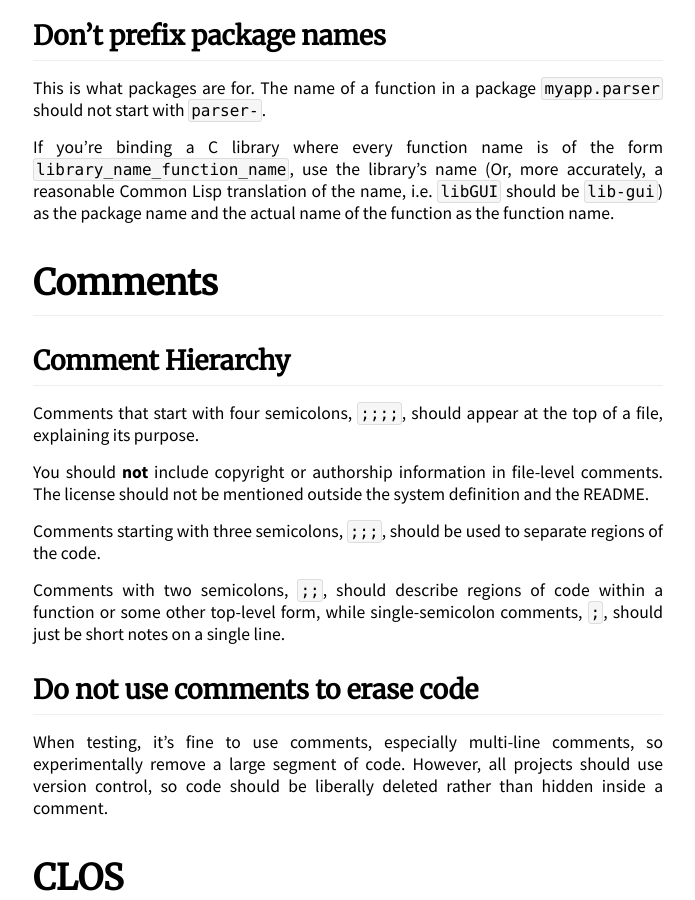
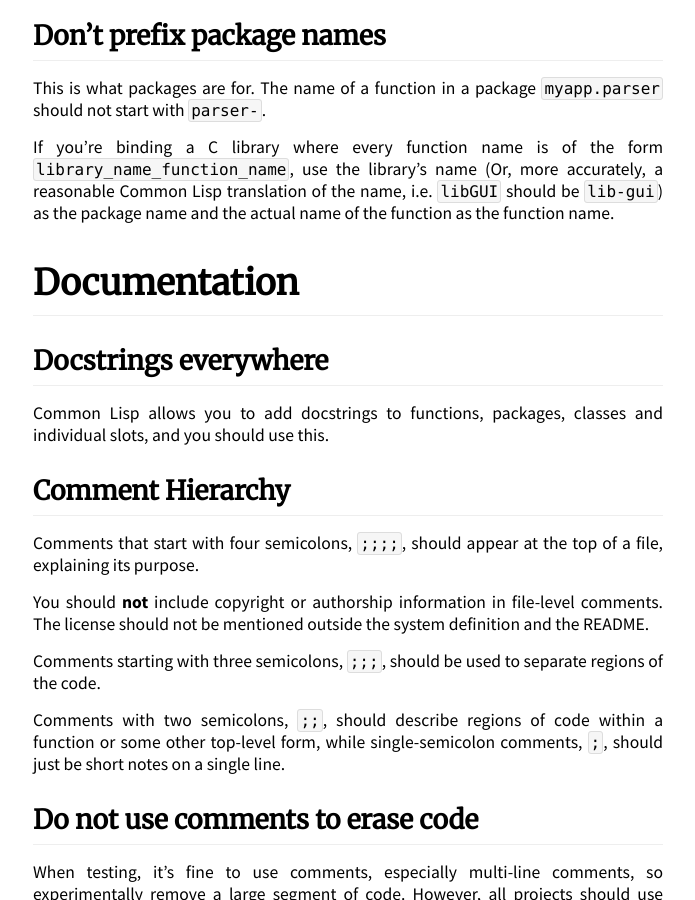
Before and after one commit to LispLang/lisplang.github.io, a Jekyll site: the page built from wiki/style-guide.md, in a window 1280 px wide and 900 px high, scrolled down 2004 px. Shown: the whole window, without its empty margins (337-1032 px from the left). Built offline with Jekyll 4.4.1, drawn with Linux system fonts in a browser that asks for light colours; nearby versions of some CDN libraries; some of the changed text lies outside the part shown.

Commit message:
Move some things around

```diff
--- a/wiki/style-guide.md
+++ b/wiki/style-guide.md
@@ -97,7 +97,12 @@ reasonable Common Lisp translation of the name, i.e. `libGUI` should be
 `lib-gui`) as the package name and the actual name of the function as the
 function name.
 
-# Comments
+# Documentation
+
+## Docstrings everywhere
+
+Common Lisp allows you to add docstrings to functions, packages, classes and
+individual slots, and you should use this.
 
 ## Comment Hierarchy
 
```
Also changed, not shown: other parts of wiki/style-guide.md (+0 -5 lines).
